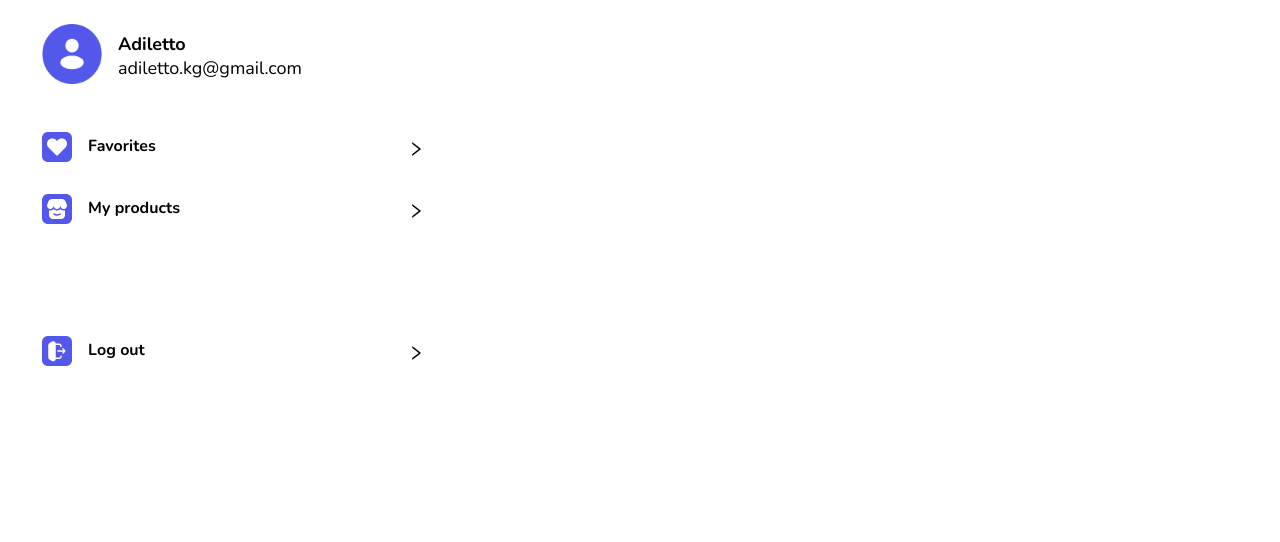
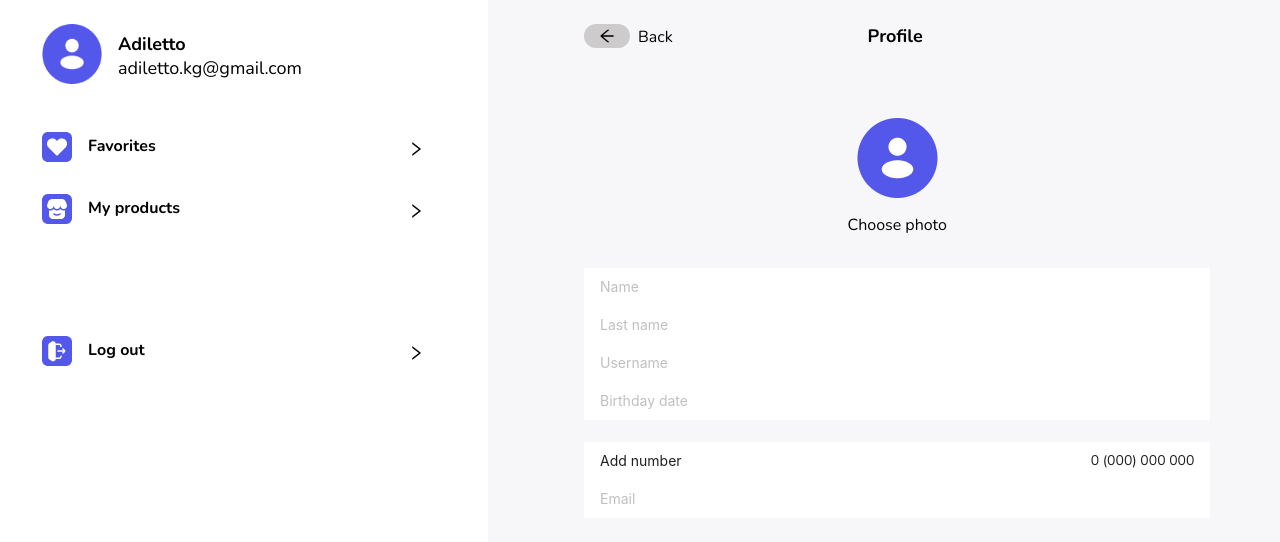
Before and after one commit to Adilettto/neobis-front-marketplace, a React (Create React App) app: page /profile in a window 1280 px wide. Shown: the top 542 px of the page. Built offline with nearby package versions, Linux system fonts and the light colour scheme.

Commit message:
made inputs for profile page

```diff
--- a/package.json
+++ b/package.json
@@ -9,6 +9,7 @@
     "@testing-library/react": "^13.4.0",
     "@testing-library/user-event": "^13.5.0",
     "antd": "^5.9.2",
+    "cn": "^0.1.1",
     "react": "^18.2.0",
     "react-dom": "^18.2.0",
     "react-router-dom": "^6.16.0",
--- a/src/components/BackBtn/BackBtn.module.scss
+++ b/src/components/BackBtn/BackBtn.module.scss
@@ -7,6 +7,7 @@
     }
 
     &_arrowIcon {
+        height: 24px;
         padding: 3px 15px;
         border-radius: 20px;
         background-color: rgb(205, 203, 203);
--- /dev/null
+++ b/src/components/Header/Header.jsx
@@ -0,0 +1,14 @@
+import React from 'react'
+import BackBtn from '../BackBtn/BackBtn'
+import styles from "./Header.module.scss";
+
+const Header = ( { header, onClick }) => {
+  return (
+    <div className={styles.header}>
+        <BackBtn onClick={onClick}/>
+        <h2 className={styles.header__header}>{header}</h2>
+    </div>
+  )
+}
+
+export default Header
--- /dev/null
+++ b/src/components/Header/Header.module.scss
@@ -0,0 +1,8 @@
+.header {
+    display: flex;
+    gap: 28%;
+
+    &__header {
+        font-size: 18px;
+    }
+}
--- a/src/pages/Profile/Profile.jsx
+++ b/src/pages/Profile/Profile.jsx
@@ -1,13 +1,77 @@
-import React from 'react'
+import React, { useState } from "react";
 import styles from "./Profile.module.scss";
-import ProfileMenu from '../../components/ProfileMenu/ProfileMenu';
+import ProfileMenu from "../../components/ProfileMenu/ProfileMenu";
+import Header from "../../components/Header/Header";
+import { useNavigate } from "react-router-dom";
+import profileIcon from "../../assets/profilePhoto.png";
+import { Input, Modal } from "antd";
 
 const Profile = () => {
+  const navigate = useNavigate();
+  const [isModalVisible, setIsModalVisible] = useState(false);
+
+  const handleEvent = () => {
+    navigate(-1);
+  };
+
+  const handleToggleModal = () => {
+    setIsModalVisible(!isModalVisible);
+  }
   return (
     <div className={styles.profile}>
-      <ProfileMenu/>
+      <ProfileMenu />
+      <div className={styles.profile__rightBlock}>
+        <Header header="Profile" onClick={handleEvent} />
+        <div className={styles.profile__profileBlock}>
+          <img
+            className={styles.profile__profileBlock__profileIcon}
+            src={profileIcon}
+            alt="profileIcon"
+          />
+          <p className={styles.profile__profileBlock__photoLink}>
+            Choose photo
+          </p>
+          <Input
+            className={styles.profile__profileBlock__input}
+            placeholder="Name"
+          />
+          <Input
+            className={styles.profile__profileBlock__input}
+            placeholder="Last name"
+          />
+          <Input
+            className={styles.profile__profileBlock__input}
+            placeholder="Username"
+          />
+          <Input
+            className={styles.profile__profileBlock__input}
+            placeholder="Birthday date"
+          />
+          <br />
+          <Input
+            className={styles.profile__profileBlock__input}
+            value="Add number"
+            readOnly
+            suffix="0 (000) 000 000"
+            onClick={handleToggleModal}
+          />
+          <Input
+            className={styles.profile__profileBlock__input}
+            placeholder="Email"
+          />
+          <Modal
+            title="Change phone number"
+            visible={isModalVisible}
+            onOk={handleToggleModal}
+            onCancel={handleToggleModal}
+            className={styles.profile__profileBlock__modal}
+          >
+            <Input placeholder="Add number"/>
+          </Modal>
+        </div>
+      </div>
     </div>
-  )
-}
+  );
+};
 
-export default Profile
+export default Profile;
--- a/src/pages/Profile/Profile.module.scss
+++ b/src/pages/Profile/Profile.module.scss
@@ -0,0 +1,35 @@
+.profile {
+  display: flex;
+  gap: 5%;
+
+  &__rightBlock {
+    background: var(--Background, #f7f6f9);
+    width: 100%;
+    height: 100vh;
+    padding-top: 24px;
+    padding-left: 6rem;
+    display: flex;
+    flex-direction: column;
+  }
+
+  &__profileBlock {
+    width: 90%;
+    display: flex;
+    flex-direction: column;
+    align-items: center;
+    justify-content: center;
+    margin-top: 10%;
+
+    &__photoLink {
+      margin-top: 1rem;
+      margin-bottom: 2rem;
+    }
+
+    &__input {
+      border: none;
+      border-radius: 0%;
+      padding: 0.5rem 1rem;
+
+    }
+  }
+}
```
Also changed, not shown: 1 other file (tests, documents, lock files or other folders).
